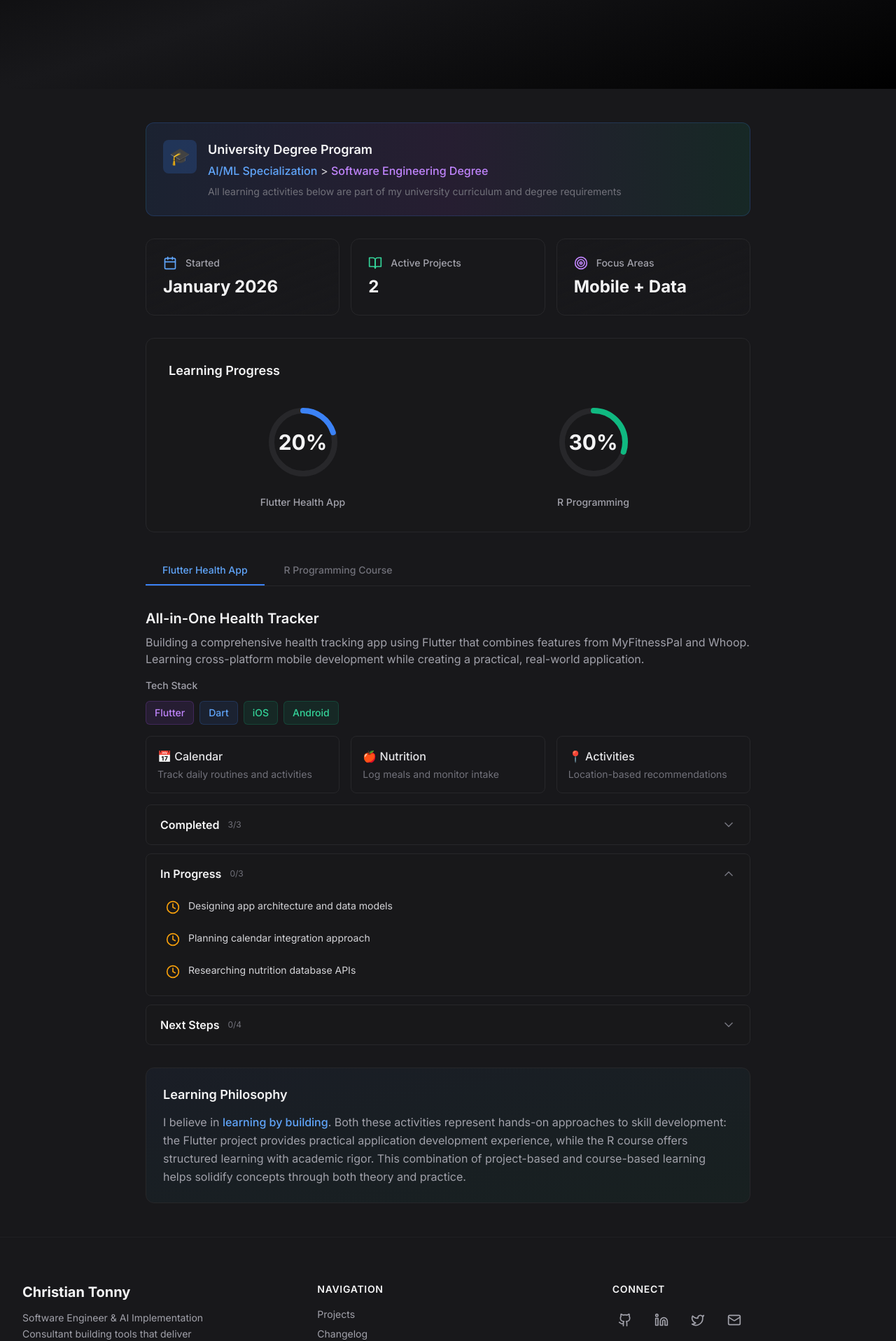
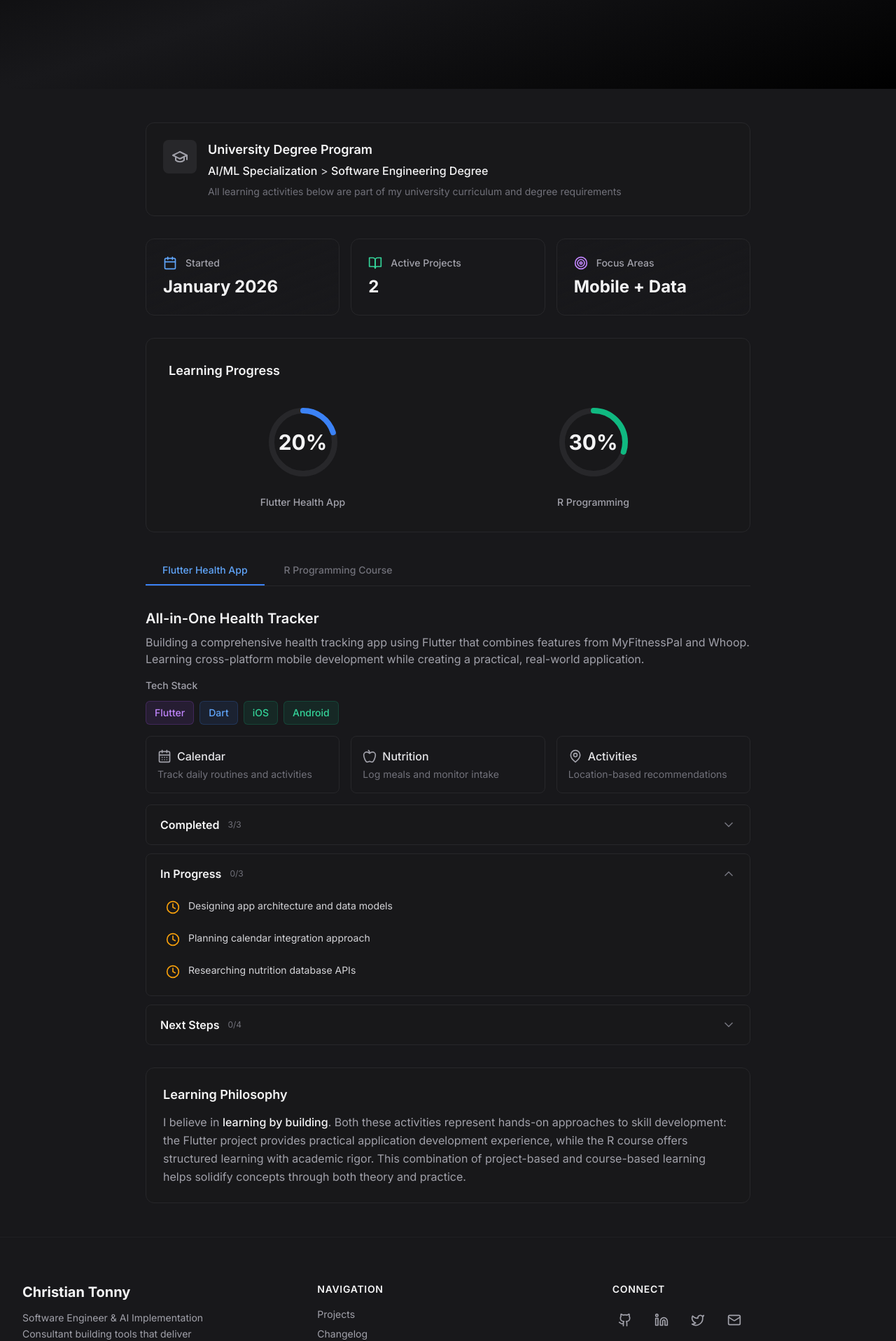
Before and after one commit to irachrist1/portfolio, a Next.js app: page /projects/learning in a window 1280 px wide. Shown: the part 277-2194 px from the top of the page at 70% size. Built offline with nearby package versions, Linux system fonts and the light colour scheme; no server answers; what tailwindcss-debug-screens would draw is missing.

Commit message:
Refine learning page design: remove gradients, replace emojis with lucide icons, use zinc colors

```diff
--- a/app/components/learning/LearningDashboard.tsx
+++ b/app/components/learning/LearningDashboard.tsx
@@ -4,7 +4,7 @@ import { useState } from "react";
 import { ProgressCircle } from "./ProgressCircle";
 import { TaskCard } from "./TaskCard";
 import { TechBadge } from "./TechBadge";
-import { Calendar, Target, BookOpen } from "lucide-react";
+import { Calendar, Target, BookOpen, GraduationCap, CalendarDays, Apple, MapPin, BarChart3, LineChart, Search } from "lucide-react";
 
 export function LearningDashboard() {
     const [activeTab, setActiveTab] = useState<"flutter" | "r">("flutter");
@@ -12,17 +12,17 @@ export function LearningDashboard() {
     return (
         <div className="space-y-8">
             {/* Degree Context Banner */}
-            <div className="p-6 rounded-xl border border-blue-500/20 bg-gradient-to-r from-blue-500/10 via-purple-500/10 to-emerald-500/10">
+            <div className="p-6 rounded-xl border border-zinc-800 bg-zinc-900/50">
                 <div className="flex items-start gap-4">
-                    <div className="flex-shrink-0 w-12 h-12 rounded-lg bg-blue-500/20 flex items-center justify-center">
-                        <span className="text-2xl">🎓</span>
+                    <div className="flex-shrink-0 w-12 h-12 rounded-lg bg-zinc-800 flex items-center justify-center">
+                        <GraduationCap className="w-6 h-6 text-zinc-400" />
                     </div>
                     <div>
                         <h3 className="text-lg font-semibold text-zinc-100 mb-1">University Degree Program</h3>
                         <p className="text-zinc-300">
-                            <span className="font-medium text-blue-400">AI/ML Specialization</span>
+                            <span className="font-medium text-zinc-100">AI/ML Specialization</span>
                             {" > "}
-                            <span className="font-medium text-purple-400">Software Engineering Degree</span>
+                            <span className="font-medium text-zinc-100">Software Engineering Degree</span>
                         </p>
                         <p className="text-sm text-zinc-500 mt-2">
                             All learning activities below are part of my university curriculum and degree requirements
@@ -126,15 +126,24 @@ export function LearningDashboard() {
                         {/* Features */}
                         <div className="grid grid-cols-1 md:grid-cols-3 gap-4">
                             <div className="p-4 rounded-lg border border-zinc-800 bg-zinc-900/30">
-                                <h5 className="font-medium text-zinc-200 mb-1">📅 Calendar</h5>
+                                <div className="flex items-center gap-2 mb-1">
+                                    <CalendarDays className="w-5 h-5 text-zinc-400" />
+                                    <h5 className="font-medium text-zinc-200">Calendar</h5>
+                                </div>
                                 <p className="text-sm text-zinc-500">Track daily routines and activities</p>
                             </div>
                             <div className="p-4 rounded-lg border border-zinc-800 bg-zinc-900/30">
-                                <h5 className="font-medium text-zinc-200 mb-1">🍎 Nutrition</h5>
+                                <div className="flex items-center gap-2 mb-1">
+                                    <Apple className="w-5 h-5 text-zinc-400" />
+                                    <h5 className="font-medium text-zinc-200">Nutrition</h5>
+                                </div>
                                 <p className="text-sm text-zinc-500">Log meals and monitor intake</p>
                             </div>
                             <div className="p-4 rounded-lg border border-zinc-800 bg-zinc-900/30">
-                                <h5 className="font-medium text-zinc-200 mb-1">📍 Activities</h5>
+                                <div className="flex items-center gap-2 mb-1">
+                                    <MapPin className="w-5 h-5 text-zinc-400" />
+                                    <h5 className="font-medium text-zinc-200">Activities</h5>
+                                </div>
                                 <p className="text-sm text-zinc-500">Location-based recommendations</p>
                             </div>
                         </div>
@@ -202,15 +211,24 @@ export function LearningDashboard() {
                         {/* Focus Areas */}
                         <div className="grid grid-cols-1 md:grid-cols-3 gap-4">
                             <div className="p-4 rounded-lg border border-zinc-800 bg-zinc-900/30">
-                                <h5 className="font-medium text-zinc-200 mb-1">📊 Statistics</h5>
+                                <div className="flex items-center gap-2 mb-1">
+                                    <BarChart3 className="w-5 h-5 text-zinc-400" />
+                                    <h5 className="font-medium text-zinc-200">Statistics</h5>
+                                </div>
                                 <p className="text-sm text-zinc-500">Statistical computing and analysis</p>
                             </div>
                             <div className="p-4 rounded-lg border border-zinc-800 bg-zinc-900/30">
-                                <h5 className="font-medium text-zinc-200 mb-1">📈 Visualization</h5>
+                                <div className="flex items-center gap-2 mb-1">
+                                    <LineChart className="w-5 h-5 text-zinc-400" />
+                                    <h5 className="font-medium text-zinc-200">Visualization</h5>
+                                </div>
                                 <p className="text-sm text-zinc-500">Creating charts and graphs</p>
                             </div>
                             <div className="p-4 rounded-lg border border-zinc-800 bg-zinc-900/30">
-                                <h5 className="font-medium text-zinc-200 mb-1">🔍 Analysis</h5>
+                                <div className="flex items-center gap-2 mb-1">
+                                    <Search className="w-5 h-5 text-zinc-400" />
+                                    <h5 className="font-medium text-zinc-200">Analysis</h5>
+                                </div>
                                 <p className="text-sm text-zinc-500">Data manipulation techniques</p>
                             </div>
                         </div>
@@ -249,10 +267,10 @@ export function LearningDashboard() {
             )}
 
             {/* Learning Philosophy */}
-            <div className="p-6 rounded-xl border border-zinc-800 bg-gradient-to-br from-blue-500/5 to-emerald-500/5">
+            <div className="p-6 rounded-xl border border-zinc-800 bg-zinc-900/50">
                 <h3 className="text-lg font-semibold text-zinc-100 mb-3">Learning Philosophy</h3>
                 <p className="text-zinc-400 leading-relaxed">
-                    I believe in <span className="text-blue-400 font-medium">learning by building</span>.
+                    I believe in <span className="text-zinc-100 font-medium">learning by building</span>.
                     Both these activities represent hands-on approaches to skill development: the Flutter
                     project provides practical application development experience, while the R course
                     offers structured learning with academic rigor. This combination of project-based
```
